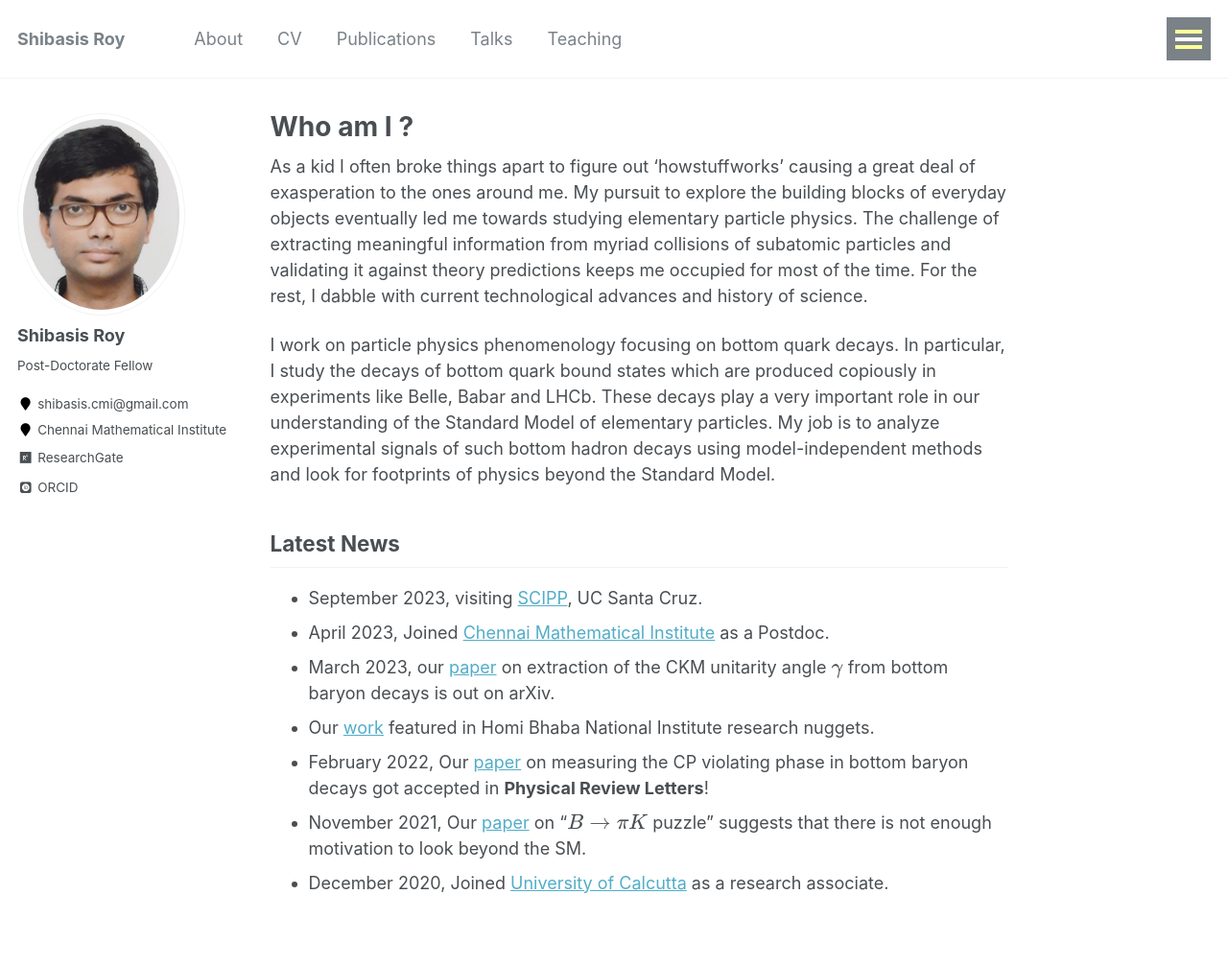
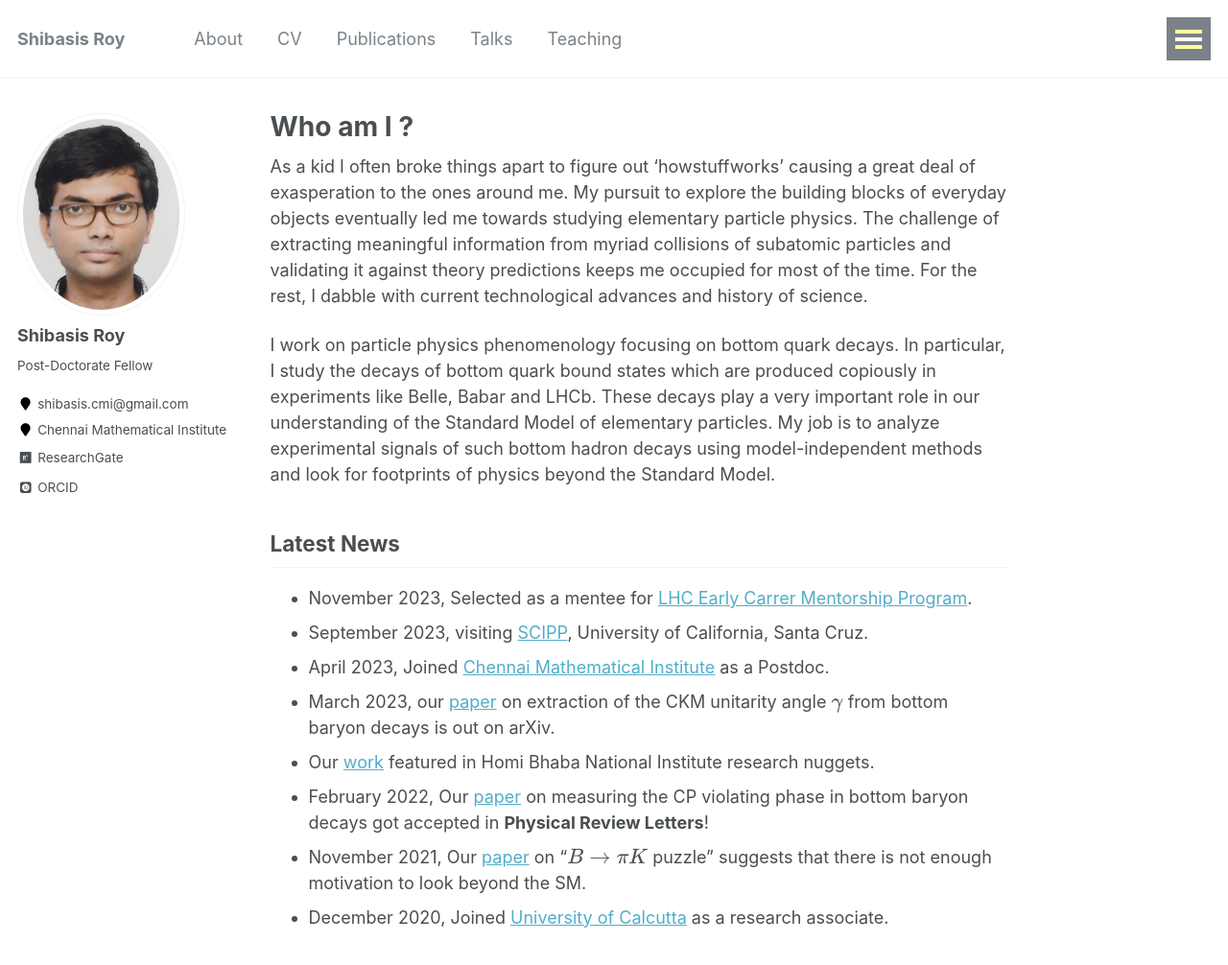
Before and after one commit to shibasisr/shibasisr.github.io, a Jekyll site: the page built from _pages/home.md, in a window 1280 px wide and 1177 px high. Shown: the top 1006 px of the window at 96% size. Built offline with Jekyll 4.4.1, drawn with Linux system fonts in a browser that asks for light colours; some web fonts are replaced; a script bundle is joined from its source files by our own code; library files that are not in the unit come from our copies; formulas are drawn with MathJax 3.

Commit message:
Update home.md

```diff
--- a/_pages/home.md
+++ b/_pages/home.md
@@ -13,7 +13,8 @@ I work on particle physics phenomenology focusing on bottom quark decays. In par
 
 
 ## Latest News
-- September 2023, visiting [SCIPP](https://scipp.science.ucsc.edu/){:target="_blank"}{:rel="noopener noreferrer"}, UC Santa Cruz.
+- November 2023, Selected as a mentee for [LHC Early Carrer Mentorship Program](https://lhc-mentoring.web.cern.ch/){:target="_blank"}{:rel="noopener noreferrer"}.
+- September 2023, visiting [SCIPP](https://scipp.science.ucsc.edu/){:target="_blank"}{:rel="noopener noreferrer"}, University of California, Santa Cruz.
 - April 2023, Joined [Chennai Mathematical Institute](https://www.cmi.ac.in){:target="_blank"}{:rel="noopener noreferrer"} as a Postdoc.
 - March 2023, our [paper](https://arxiv.org/abs/2303.02591){:target="_blank"}{:rel="noopener noreferrer"} on extraction of the CKM unitarity angle $\gamma$ from bottom baryon decays is out on arXiv.
 - Our [work](http://www.hbni.ac.in/pdf/papernewsIMSc.pdf){:target="_blank"}{:rel="noopener noreferrer"} featured in Homi Bhaba National Institute research nuggets.
```
